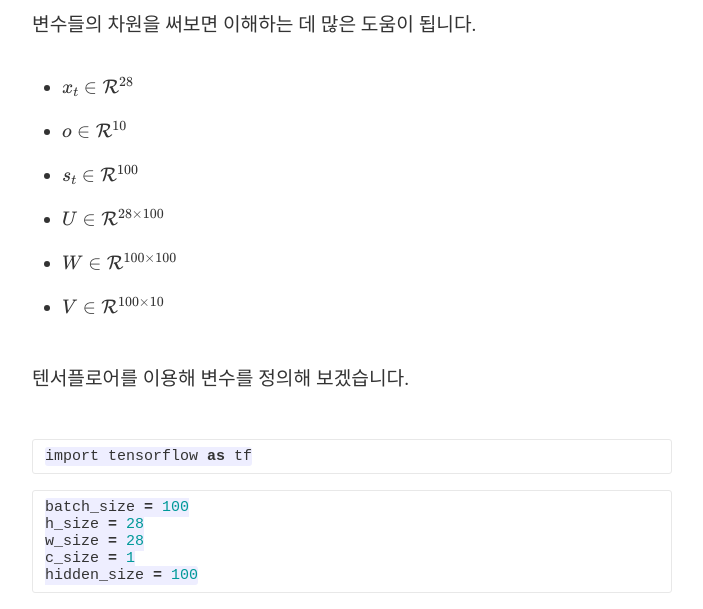
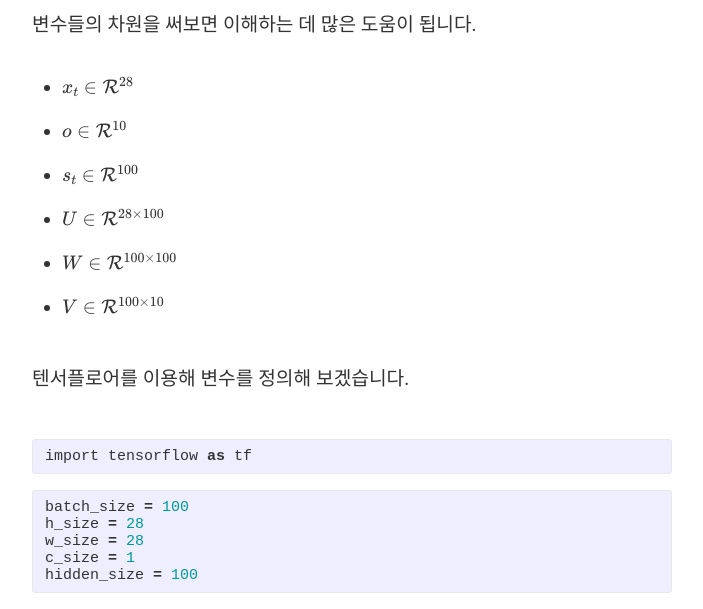
Before and after one commit to dreamgonfly/dreamgonfly.github.io, a Jekyll site: the page built from _posts/2017-09-04-understanding-rnn.md, in a window 1280 px wide. Shown: the part 5791-6400 px from the top of the page, without its empty margins (288-991 px from the left). Built offline with Jekyll 4.4.1, drawn with Linux system fonts in a browser that asks for light colours; nearby versions of some CDN libraries; some web fonts are replaced; formulas are drawn with MathJax 3; comment, search, counter and statistics services are not loaded.

Commit message:
Try fixing code highlighting

```diff
--- a/_sass/_syntax-highlighting.scss
+++ b/_sass/_syntax-highlighting.scss
@@ -2,7 +2,7 @@
  * Syntax highlighting styles
  */
 .highlight {
-    background: #fff;
+    /* background: #fff; */
     @extend %vertical-rhythm;
 
     .c     { color: #998; font-style: italic } // Comment
```
